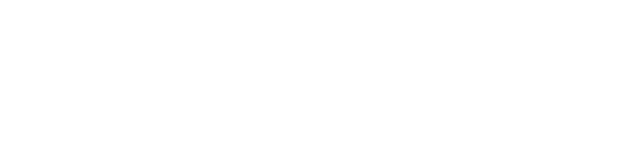
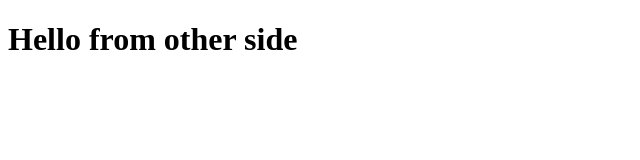
Before and after one commit to selftechacademy/batch-1, a plain HTML site: page index.html in a window 1280 px wide. Shown: the whole page, without its empty margins (0-640 px from the left). Drawn offline with Linux system fonts and the light colour scheme.

Commit message:
added header

```diff
--- a/index.html
+++ b/index.html
@@ -6,6 +6,6 @@
   <title>My first gitHub project</title>
 </head>
 <body>
-
+  <h1>Hello from other side</h1>
 </body>
 </html>
```
